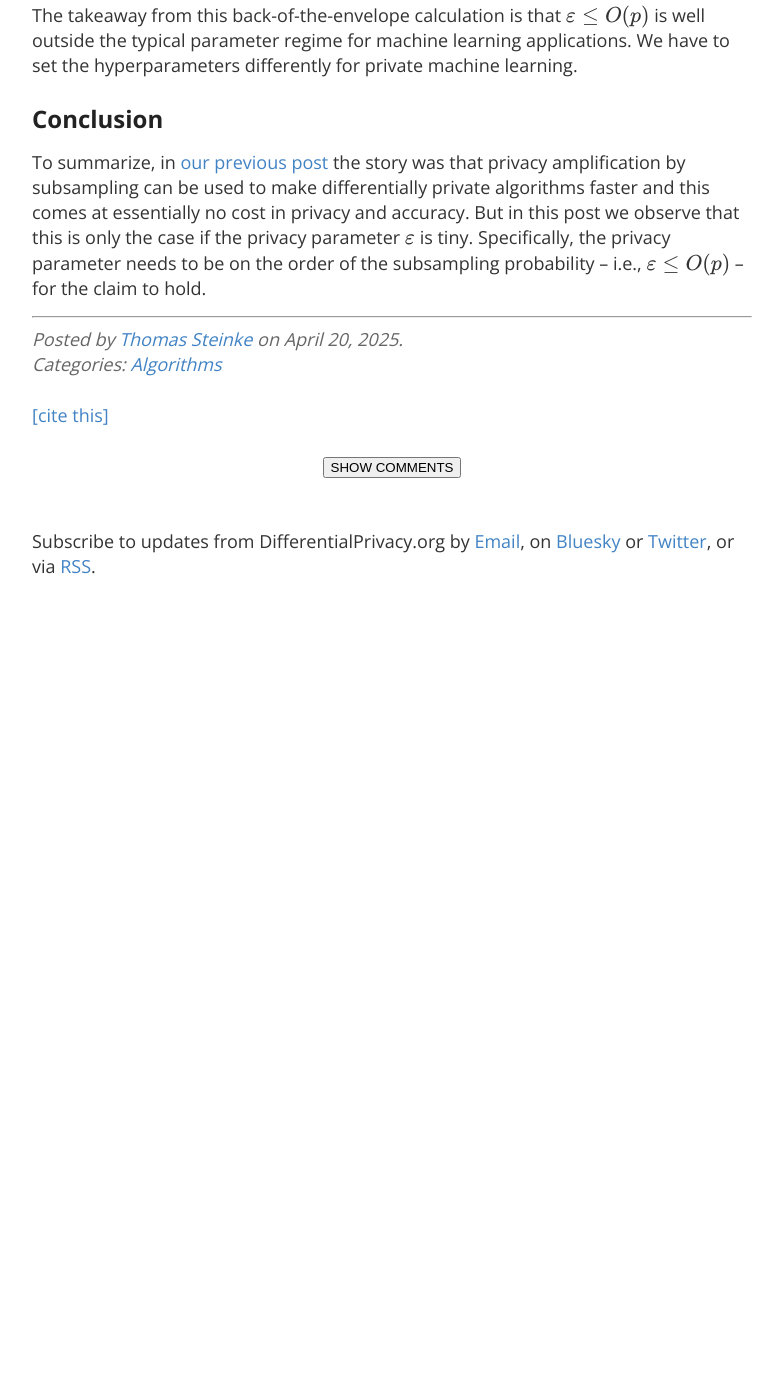
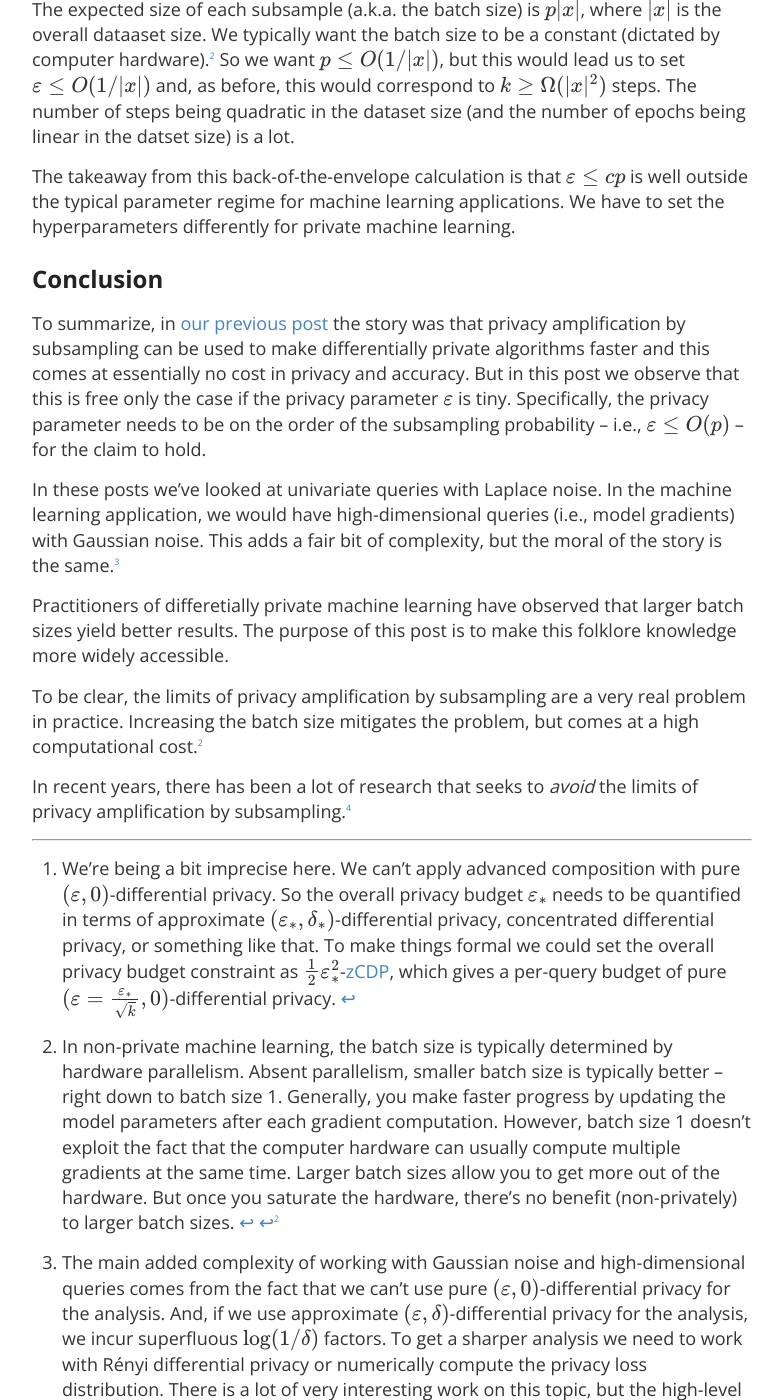
Before and after one commit to differentialprivacy/differentialprivacy, a Jekyll site: the page built from _posts/2025-04-20-subsampling-limits.md, in a window 1280 px wide and 1400 px high, scrolled down 5110 px. Shown: the whole window, without its empty margins (248-1031 px from the left). Built offline with Jekyll 4.4.1, drawn with Linux system fonts in a browser that asks for light colours; comment, search, counter and statistics services are not loaded; before the commit the page ends 5740 px from its top, so only the background shows below that; some of the changed text lies outside the part shown.

Commit message:
second post on subsampling

```diff
--- a/_posts/2025-04-13-subsampling.md
+++ b/_posts/2025-04-13-subsampling.md
@@ -12,7 +12,7 @@
 It is key to making many algorithms efficient -- particularly in machine learning applications.
 Thus a lot of work has gone into analyzing this phenomenon.
 In this post we will give a quick introduction to privacy amplification by subsampling and its applications.
-In a follow-up post, we're going to look at the limitations of privacy amplification by subsampling -- i.e., when it doesn't quite live up to the promises.
+In a [follow-up post](/subsampling-limits), we're going to look at the limitations of privacy amplification by subsampling -- i.e., when it doesn't quite live up to the promises.
 
 ## What is Privacy Amplification by Subsampling?
 
@@ -104,7 +104,7 @@
 To summarize, we showed that privacy amplification by subsampling can be used to make differentially private algorithms faster.
 This comes at essentially no cost in privacy and accuracy, which is why it's a really valuable tool.
 
-In the next post, we're going to look a little deeper at when the story above breaks down. When do we need to pay in privacy or accuracy for privacy amplification by subsampling?
+In [the next post](/subsampling-limits), we're going to look a little deeper at when the story above breaks down. When do we need to pay in privacy or accuracy for privacy amplification by subsampling?
 
 If you want to dig deeper into privacy amplification by subsampling, see, e.g., [this survey](https://arxiv.org/abs/2210.00597) and the references therein.
 
--- a/_posts/2025-04-20-subsampling-limits.md
+++ b/_posts/2025-04-20-subsampling-limits.md
@@ -10,7 +10,7 @@
 
 In [our previous post](/subsampling) we gave a brief introduction to privacy amplification by subsampling.
 The high-level story is that we can make differentially private algorithms faster by runninng them on a subsample of the dataset instead of the whole dataset and this comes at essentially no cost in privacy and accuracy.
-That story is pretty good. But now let's take a closer look at it.
+That story is pretty good. But now we'll take a closer look at the limits of this story.
 
 ## Setting
 
@@ -28,8 +28,9 @@
 
 ## How good is the approximation?
 
-So let's talk about the approximation in [Equation 3](#eq3), which directly affects the scale of the Laplace noise added by the subsampled mechanism \\\(\\widetilde{M}\_p\\\): <a id="eq4" />\\\[\\frac{1}{\\varepsilon\_p p} = \\frac{1}{p\\log\\left\(1 + \\frac{1}{p} \\big\( e^{\\varepsilon}-1 \\big\)\\right\)} \\approx \\frac{1}{\\varepsilon}. \\tag{4} \\\]
-To get an idea of how good this approximation is, let's plot the ratio <a id="eq5" />\\\[\\frac{p\\varepsilon\_p}{\\varepsilon} = \\frac{p}{\\varepsilon} \\log\\left\(1 + \\frac{1}{p} \\big\( e^{\\varepsilon}-1 \\big\)\\right\) \\approx 1:\\tag{5}\\\]
+So let's talk about the approximation in [Equation 3](#eq3), which directly affects the scale of the Laplace noise added by the subsampled mechanism \\\(\\widetilde{M}\_p\\\): <a id="eq4" />\\\[\\text{noise\_scale}\(\\widetilde{M}\_p\) = \\frac{1}{\\varepsilon\_p p n} = \\frac{1}{pn\\log\\left\(1 + \\frac{1}{p} \\big\( e^{\\varepsilon}-1 \\big\)\\right\)} \\approx \\frac{1}{\\varepsilon n} = \\text{noise\_scale}\(M\). \\tag{4} \\\]
+To get an idea of how good this approximation is, let's plot the ratio <a id="eq5" />\\\[\\frac{\\text{noise\_scale}\(M\)}{\\text{noise\_scale}\(\\widetilde{M}\_p\)} = \\frac{p\\varepsilon\_p}{\\varepsilon} = \\frac{p}{\\varepsilon} \\log\\left\(1 + \\frac{1}{p} \\big\( e^{\\varepsilon}-1 \\big\)\\right\) \\approx 1:\\tag{5}\\\]
+
 <p align="center"><img src="/images/subsampling-ratio-p.png" alt="Plot of p*eps\_p/eps as a function of p for eps=0.01,0.1,1,2" width="768" height="576"/></p>
 <p align="center"><img src="/images/subsampling-ratio-eps.png" alt="Plot of p*eps\_p/eps as a function of eps for p=0.001,0.01,0.1,0.5"  width="768" height="576"/></p>
 This doesn't look so good!
@@ -39,10 +40,10 @@
 
 Roughly, if we want the approximation in [Equation 3](#eq3) to be good within constant factors, then  the privacy parameter \\\(\\varepsilon\\\) needs to scale linearly with the subsampling probability \\\(p\\\). I.e., \\\(\\varepsilon=cp\\\) for a constant \\\(c\\\). Let's see what the ratio looks like for various constants:
 <p align="center"><img src="/images/subsampling-ratio-c.png" alt="Plot of p*eps\_p/eps as a function of p for eps=p*const where const=0.2,0.5,2,5"  width="768" height="576"/></p>
-This looks slightly better. In particular, if \\\(\\varepsilon \\le 2p\\\), then \\\(\\frac{p\\varepsilon\_p}{\\varepsilon} \\ge \\frac{1}{2}\\\), which means the subsampled Laplace mechanism adds at most twice as much noise as the standard Laplace mechanism.
+This looks slightly better. In particular, if \\\(\\varepsilon \\le 2p\\\), then \\\(\\frac{p\\varepsilon\_p}{\\varepsilon} \\ge \\frac{1}{2}\\\), which means the subsampled Laplace mechanism \\\(\\widetilde{M}\_p\\\) adds at most twice as much noise as the standard Laplace mechanism \\\(M\\\).
 
-In general, if we set \\\(\\varepsilon=cp\\\), then the ratio in [Equation 5](#eq5) is lower bounded by
-<a id="eq6" />\\\[\\inf\_{p\\in\[0,1\],\\varepsilon=cp}\\frac{p}{\\varepsilon} \\log\\left\(1 + \\frac{1}{p} \\big\( e^{\\varepsilon}-1 \\big\)\\right\) = \\frac{1}{c} \\log\\big\( 1+c\\big\).\\tag{6}\\\] In other words, if \\\(\\varepsilon \\le cp\\\), then the subsampled Laplace mechanism adds at most \\\(\\frac{c}{\\log\(1+c\)}\\\) times as much noise as the standard Laplace mechanism.
+In general, if we set \\\(\\varepsilon \\le cp\\\), then the ratio in [Equation 5](#eq5) is lower bounded by
+<a id="eq6" />\\\[\\inf\_{p\\in\(0,1\],0&lt;\\varepsilon \\le cp}\\frac{p}{\\varepsilon} \\log\\left\(1 + \\frac{1}{p} \\big\( e^{\\varepsilon}-1 \\big\)\\right\) = \\frac{1}{c} \\log\\big\( 1+c\\big\).\\tag{6}\\\] In other words, if \\\(\\varepsilon \\le cp\\\), then the subsampled Laplace mechanism \\\(\\widetilde{M}\_p\\\) adds at most \\\(\\frac{c}{\\log\(1+c\)}\\\) times as much noise as the standard Laplace mechanism \\\(M\\\).
 Here's what this function looks like:
 <p align="center"><img src="/images/subsampling-ratio-lim.png" alt="Plot of c/log(1+c as a function of c"  width="768" height="576"/></p>
 
@@ -50,41 +51,49 @@
 However, assuming \\\(\\varepsilon \\le cp\\\) is a pretty strong assumption!
 This is the big limitation of privacy amplification by subsampling -- _subsampling is free only when the privacy parameter is tiny_.
 
-## Is \\\(\\varepsilon \\le O\(p\)\\\) a reasonable parameter regime?
+## Is \\\(\\varepsilon \\le c p \\\) a reasonable parameter regime?
 It depends...
 
 Let's think about the machine learning application that is the biggest motivation for studying privacy amplification by subsampling.
-In machine learning applications we want to answer many queries \\\(q\_1,q\_2,\\cdots,q\_k\\\). (These queries are actually high-dimensional gradients that we want to estimate, but that's not important.)
 
-Suppose we have some overall privacy budget \\\(\\varepsilon\_\*\\\). Then this needs to be divided among the \\\(k\\\) queries. Using advanced composition, we get a per-query budget of \\\(\\varepsilon = \Theta\\left\(\\frac{\\varepsilon\_\*}{\\sqrt{k}}\\right\)\\\).
+In machine learning applications we want to answer many queries \\\(q\_1,q\_2,\\cdots,q\_k\\\). (These queries are actually high-dimensional gradients that we want to estimate, but that's not important right now.)
+Suppose we have some overall privacy budget \\\(\\varepsilon\_\*\\\). Then this needs to be divided among the \\\(k\\\) queries. Using advanced composition, we get a per-query budget of \\\(\\varepsilon = \\Theta\\left\(\\frac{\\varepsilon\_\*}{\\sqrt{k}}\\right\)\\\).[^advcomp]
 
-If the overall budget \\\(\\varepsilon\_\*\\\) is a constant and we want \\\(\\varepsilon \\le O\(p\)\\\), then we need \\\(p \\ge \\Omega\(1/\\sqrt{k}\)\\\).
+The overall privacy budget \\\(\\varepsilon\_\*\\\) is a constant. So as the number of queries \\\(k\\\) increases, the per-query privacy budget shrinks; \\\(\\varepsilon = \\Theta\(1/\\sqrt{k}\)\\\). That's good for subsampling. We are in the small \\\(\\varepsilon\\\) regime.
+
+Now we want \\\(\\varepsilon \\le cp\\\) for privacy amplification by subsampling, where \\\(c\\\) is a small constant. Thus we need \\\(p \\ge \\Omega\(1/\\sqrt{k}\)\\\) in the machine learning application. Is this reasonable?
 
 The quantity \\\(pk\\\) is the expected number of times each datapoint will be sampled over the \\\(k\\\) queries.
 In machine learning parlance, \\\(pk\\\) is the number of training epochs and \\\(k\\\) is the number of steps.
 Thus \\\(p \\ge \\Omega\(1/\\sqrt{k}\)\\\) implies that the number of epochs is \\\(\\Omega\(\\sqrt{k}\)\\\), which is a lot. It's common to train with as little as one epoch.
 
-The expected size of each subsample (a.k.a. the batch size) is \\\(p\|x\|\\\). We typically want this to be a small constant (dictated by computer hardware). So we want \\\(p \le O\(1/\|x\|\)\\\), but this would lead us to set \\\(\\varepsilon \le O\(1/\|x\|\)\\\) and, as before, this would correspond to \\\(k \\ge \\Omega\(\|x\|^2\)\\\) steps. The number of steps being quadratic in the dataset size (and the number of epochs being linear in the datset size) is a lot.
+The expected size of each subsample (a.k.a. the batch size) is \\\(p\|x\|\\\), where \\\(\|x\|\\\) is the overall dataaset size. We typically want the batch size to be a constant (dictated by computer hardware).[^parallel] So we want \\\(p \le O\(1/\|x\|\)\\\), but this would lead us to set \\\(\\varepsilon \le O\(1/\|x\|\)\\\) and, as before, this would correspond to \\\(k \\ge \\Omega\(\|x\|^2\)\\\) steps. The number of steps being quadratic in the dataset size (and the number of epochs being linear in the datset size) is a lot.
 
-The takeaway from this back-of-the-envelope calculation is that \\\(\\varepsilon \\le O\(p\)\\\) is well outside the typical parameter regime for machine learning applications.
+The takeaway from this back-of-the-envelope calculation is that \\\(\\varepsilon \\le cp\\\) is well outside the typical parameter regime for machine learning applications.
 We have to set the hyperparameters differently for private machine learning.
 
 ## Conclusion
 
-To summarize, in [our previous post](/subsampling) the story was that privacy amplification by subsampling can be used to make differentially private algorithms faster and this comes at essentially no cost in privacy and accuracy. But in this post we observe that this is only the case if the privacy parameter \\\(\\varepsilon\\) is tiny. Specifically, the privacy parameter needs to be on the order of the subsampling probability -- i.e., \\\(\\varepsilon\\le O\(p\)\\\) -- for the claim to hold.
+To summarize, in [our previous post](/subsampling) the story was that privacy amplification by subsampling can be used to make differentially private algorithms faster and this comes at essentially no cost in privacy and accuracy. But in this post we observe that this is free only the case if the privacy parameter \\\(\\varepsilon\\) is tiny. Specifically, the privacy parameter needs to be on the order of the subsampling probability -- i.e., \\\(\\varepsilon\\le O\(p\)\\\) -- for the claim to hold.
 
+In these posts we've looked at univariate queries with Laplace noise.
+In the machine learning application, we would have high-dimensional queries (i.e., model gradients) with Gaussian noise.
+This adds a fair bit of complexity, but the moral of the story is the same.[^complex]
+
+Practitioners of differetially private machine learning have observed that larger batch sizes yield better results. The purpose of this post is to make this folklore knowledge more widely accessible.
+
+To be clear, the limits of privacy amplification by subsampling are a very real problem in practice.
+Increasing the batch size mitigates the problem, but comes at a high computational cost.[^parallel]
+
+In recent years, there has been a lot of research that seeks to _avoid_ the limits of privacy amplification by subsampling.[^dpftrl]
 
 
 ---
 
-[^up]: For simplicity, we assume that the probability of inclusion \\\(\\mathbb{P}\[x\_i\\in S\_p\(x\)\]\\\) is the same for all individuals \\\(i\\\). In general, it can be different, in which case we would work with the largest probability \\\(p = \\max\_i \\mathbb{P}\[x\_i\\in S\_p\(x\)\]\\\).
+[^complex]: The main added complexity of working with Gaussian noise and high-dimensional queries comes from the fact that we can't use pure \\\(\(\\varepsilon,0\)\\\)-differential privacy for the analysis. And, if we use approximate \\\(\(\\varepsilon,\\delta\)\\\)-differential privacy for the analysis, we incur superfluous \\\(\\log\(1/\\delta\)\\\) factors. To get a sharper analysis we need to work with R&eacute;nyi differential privacy or numerically compute the privacy loss distribution. There is a lot of very interesting work on this topic, but the high-level conclusion remains the same.
 
-[^amb]: Under pure differential privacy, there is no privacy amplification by subsampling when the adversary knows whether or not your data was included in the subsample. (However, under approximate or R&eacute;nyi differential privacy there is some amplification, but less than when the subsample remains secret.)
+[^advcomp]: We're being a bit imprecise here. We can't apply advanced composition with pure \\\(\(\\varepsilon,0\)\\\)-differential privacy. So the overall privacy budget \\\(\\varepsilon\_\*\\\) needs to be quantified in terms of approximate \\\(\(\\varepsilon\_\*,\\delta\_\*\)\\\)-differential privacy, concentrated differential privacy, or something like that. To make things formal we could set the overall privacy budget constraint as \\\(\\frac{1}{2}\\varepsilon\_\*^2\\\)-[zCDP](https://arxiv.org/abs/1605.02065), which gives a per-query budget of pure \\\(\(\\varepsilon=\\frac{\\varepsilon\_\*}{\\sqrt{k}},0\)\\\)-differential privacy.
 
-[^poisson]: Intuitively, the reason independent inclusion is better than having a fixed-size subsample is that, if the size of the subsample is known, then knowing whether other people's data is included or excluded reveals information about whether your data is included or excluded. I have no idea why it's called Poisson subsampling instead of Binomial subsampling.
+[^parallel]: In non-private machine learning, the batch size is typically determined by hardware parallelism. Absent parallelism, smaller batch size is typically better -- right down to batch size 1. Generally, you make faster progress by updating the model parameters after each gradient computation. However, batch size 1 doesn't exploit the fact that the computer hardware can usually compute multiple gradients at the same time. Larger batch sizes allow you to get more out of the hardware. But once you saturate the hardware, there's no benefit (non-privately) to larger batch sizes.
 
-[^notation]: This post uses set notation \\\(x\_i \\in S\(x\) \\subseteq x\\\) somewhat informally. Things become a bit imprecise if there are duplicates -- i.e., \\\(x\_i=x\_j\\\) for \\\(i \\ne j\\\), so we assume this issue doesn't arise. To make things formal we could define the index set \\\(S\\\) of the subsample separate from the subsample \\\(S\(x\)\\\); then we would condition on \\\(i \\in S\\\) instead of \\\(x\_i \\in S\(x\)\\\). We use \\\(\\mathcal{X}^\* = \\bigcup\_{n=0}^\\infty \\mathcal{X}^n\\\) to denote the set of all finite tuples/multisets with elements in \\\(\\mathcal{X}\\\)
-
-[^supp]: This is a nontrivial supposition. Often different subsampling schemes are used in practice because they are easier to implement than Poisson subsampling.
-
-[^nx]: Sweeping details under the rug: Since we're defining differential privacy with respect to addition or removal of one person's data, the size of the dataset \\\(\|x\|\\\) is itself private. Thus we only assume that \\\(n \\approx \|x\|\\\).
+[^dpftrl]: For example, [DP-FTRL](https://arxiv.org/abs/2103.00039) adds negatively correlated noise instead of independent noise to the queries/gradients. Since DP-FTRL doesn't rely on privacy amplification by subsampling, the noise added to each query/gradient is large. Instead DP-FTRL relies on the fact that, when you sum up the noisy values, the noise partially cancels out. In practice, DP-FTRL often works better than relying on privacy amplification by subsampling.
```
